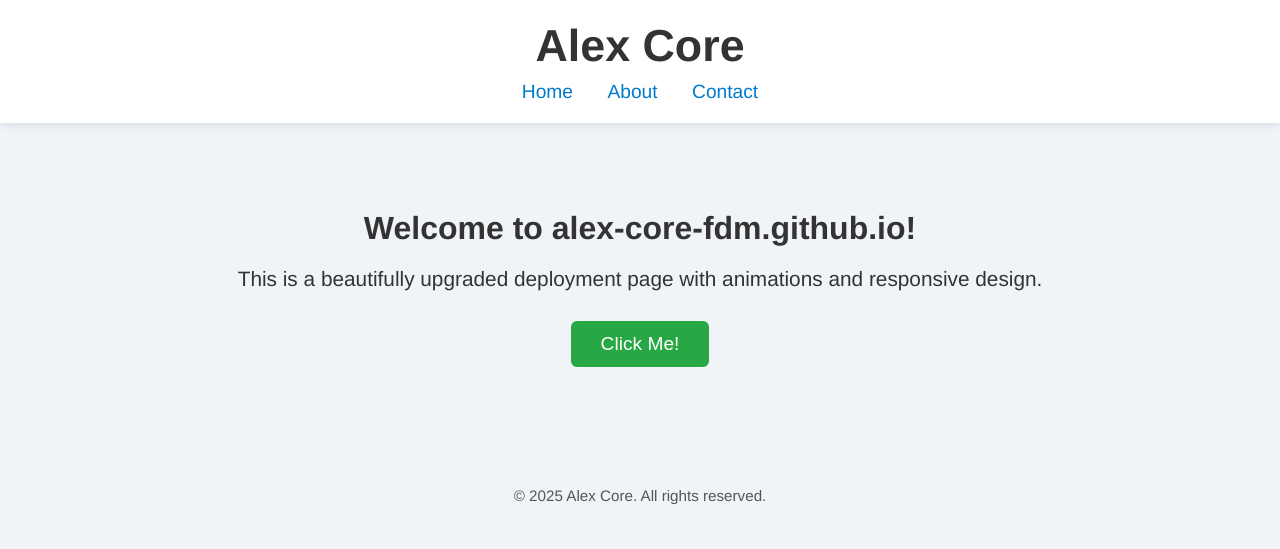
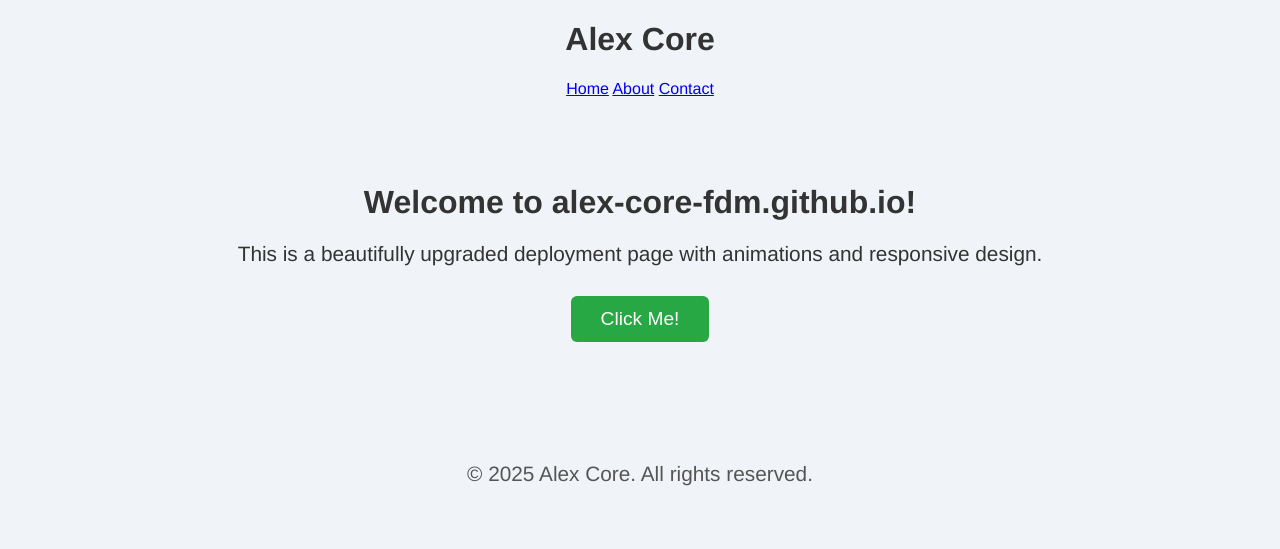
Before and after one commit to Alex-core-fdm/alex-core-fdm.github.io, a plain HTML site: page index.html in a window 1280 px wide. Drawn offline with Linux system fonts and the light colour scheme.

Commit message:
Update index.html

```diff
--- a/index.html
+++ b/index.html
@@ -7,7 +7,7 @@
     <link rel="stylesheet" href="style.css">
 </head>
 <body>
-    <header class="navbar">
+    <header>
         <h1>Alex Core</h1>
         <nav>
             <a href="#">Home</a>
@@ -15,15 +15,13 @@
             <a href="#">Contact</a>
         </nav>
     </header>
-
     <main>
         <h2>Welcome to alex-core-fdm.github.io!</h2>
         <p>This is a beautifully upgraded deployment page with animations and responsive design.</p>
         <button onclick="alert('Thank you for visiting!')">Click Me!</button>
     </main>
-
     <footer>
-        &copy; 2025 Alex Core. All rights reserved.
+        <p>© 2025 Alex Core. All rights reserved.</p>
     </footer>
 </body>
 </html>
```
